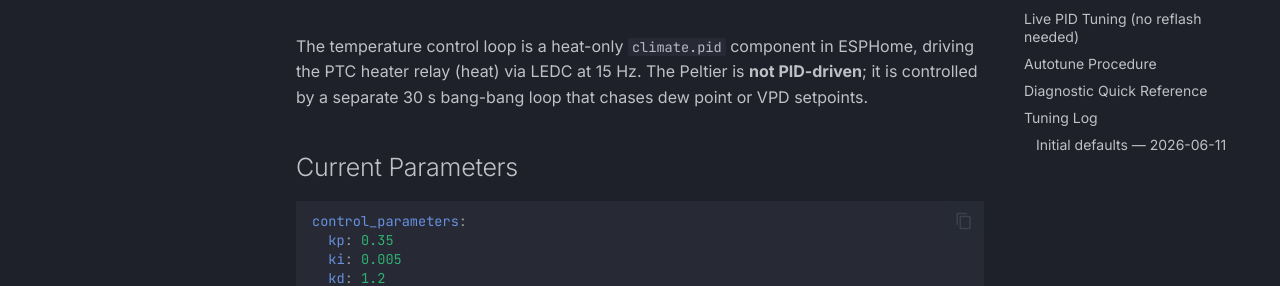
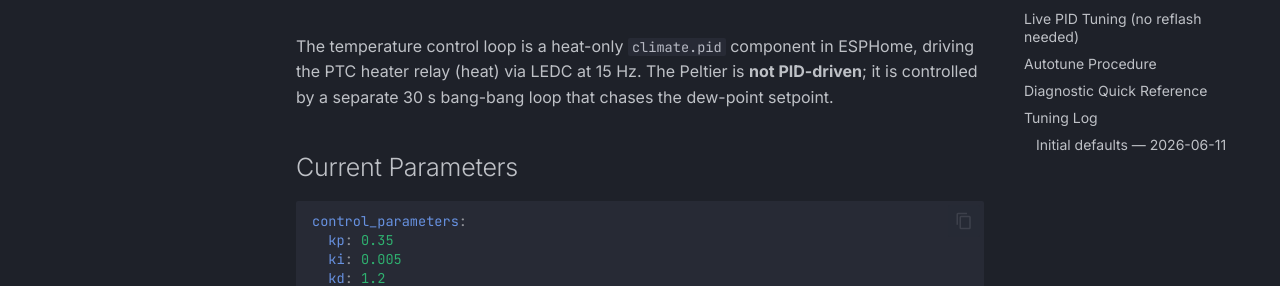
Before and after one commit to kinggh0stee/Espcure, an MkDocs documentation site: the page built from docs/pid-tuning.md, in a window 1280 px wide and 900 px high. Shown: the part 194-480 px from the top of the window. Built offline with MkDocs 1.6.1 and Material for MkDocs 9.7.7, drawn with Linux system fonts in a browser that asks for light colours; comment, search, counter and statistics services are not loaded.

Commit message:
docs: cleanup pass — sync stale references across all documents (#37)
Full audit of every document against the current firmware. Fixes the
last stale references the per-change cleanups missed:

- docs/ha-dashboard.yaml: Safety Notes said "Fans run only while the
  Peltier is cooling or the heater is heating" — now reflects continuous
  fans during a cure program; dropped the stale "/ VPD loop" wording.
- docs/pid-tuning.md: Peltier loop "chases dew point or VPD setpoints"
  -> "chases the dew-point setpoint" (VPD is internal/hidden).
- TODO.md: corrected inaccurate historical entries — the HA dashboard
  has no VPD gauge / VPD control section; clarified VPD mode is hidden.

Verified clean (no Fahrenheit, old LED colours, stale fan logic, or
user-facing VPD): README, CLAUDE.md, CHANGELOG, hardware, setup,
calibration, cure-programs, display-plan, index, mkdocs. ha-dashboard.yaml
re-validated as YAML.

Docs only; no firmware change.


Claude-Session: https://claude.ai/code/session_013nDeaMFTWqkLxffonH31Dc

Co-authored-by: Claude <noreply@anthropic.com>

```diff
--- a/docs/pid-tuning.md
+++ b/docs/pid-tuning.md
@@ -1,6 +1,6 @@
 # PID Tuning Log
 
-The temperature control loop is a heat-only `climate.pid` component in ESPHome, driving the PTC heater relay (heat) via LEDC at 15 Hz. The Peltier is **not PID-driven**; it is controlled by a separate 30 s bang-bang loop that chases dew point or VPD setpoints.
+The temperature control loop is a heat-only `climate.pid` component in ESPHome, driving the PTC heater relay (heat) via LEDC at 15 Hz. The Peltier is **not PID-driven**; it is controlled by a separate 30 s bang-bang loop that chases the dew-point setpoint.
 
 ## Current Parameters
 
```
Also changed, not shown: TODO.md (+3 -3 lines), docs/ha-dashboard.yaml (+5 -4 lines).
